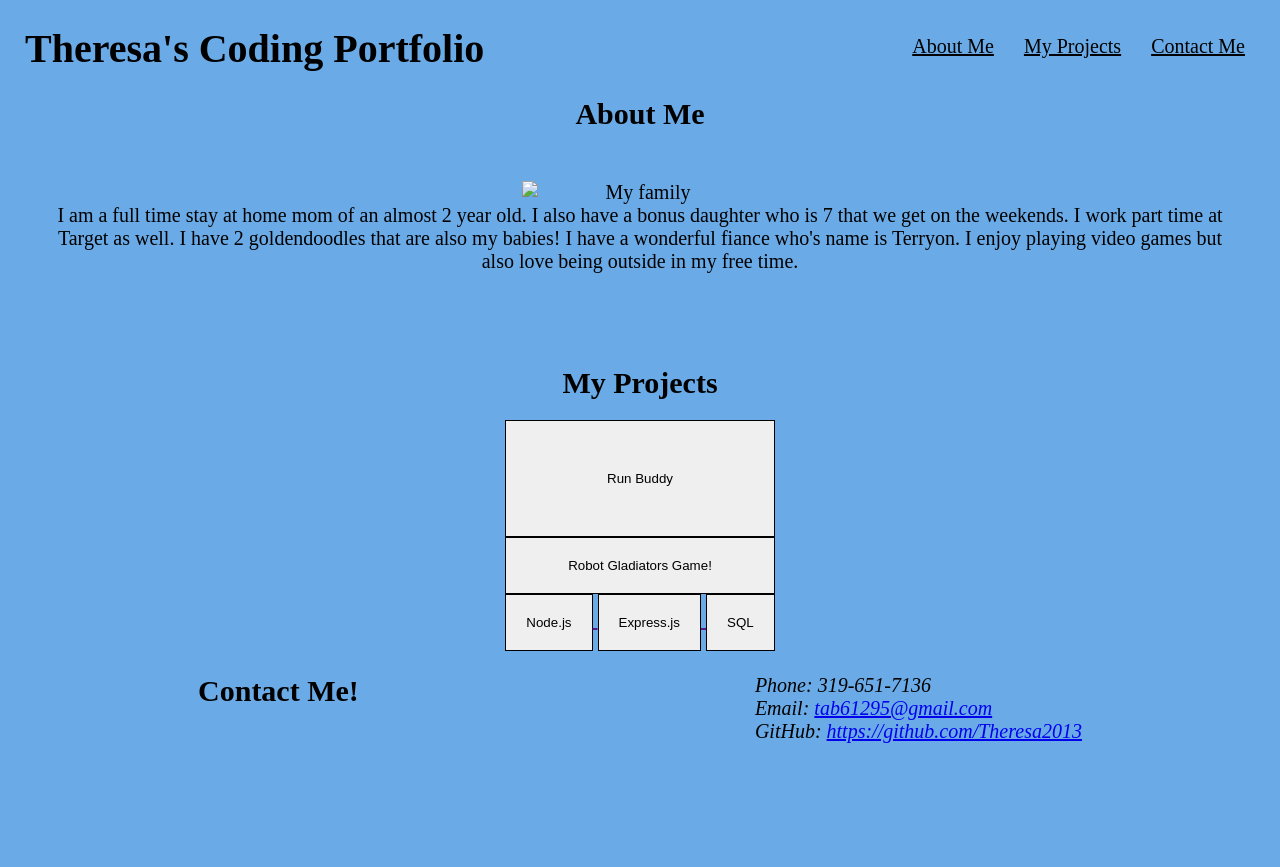
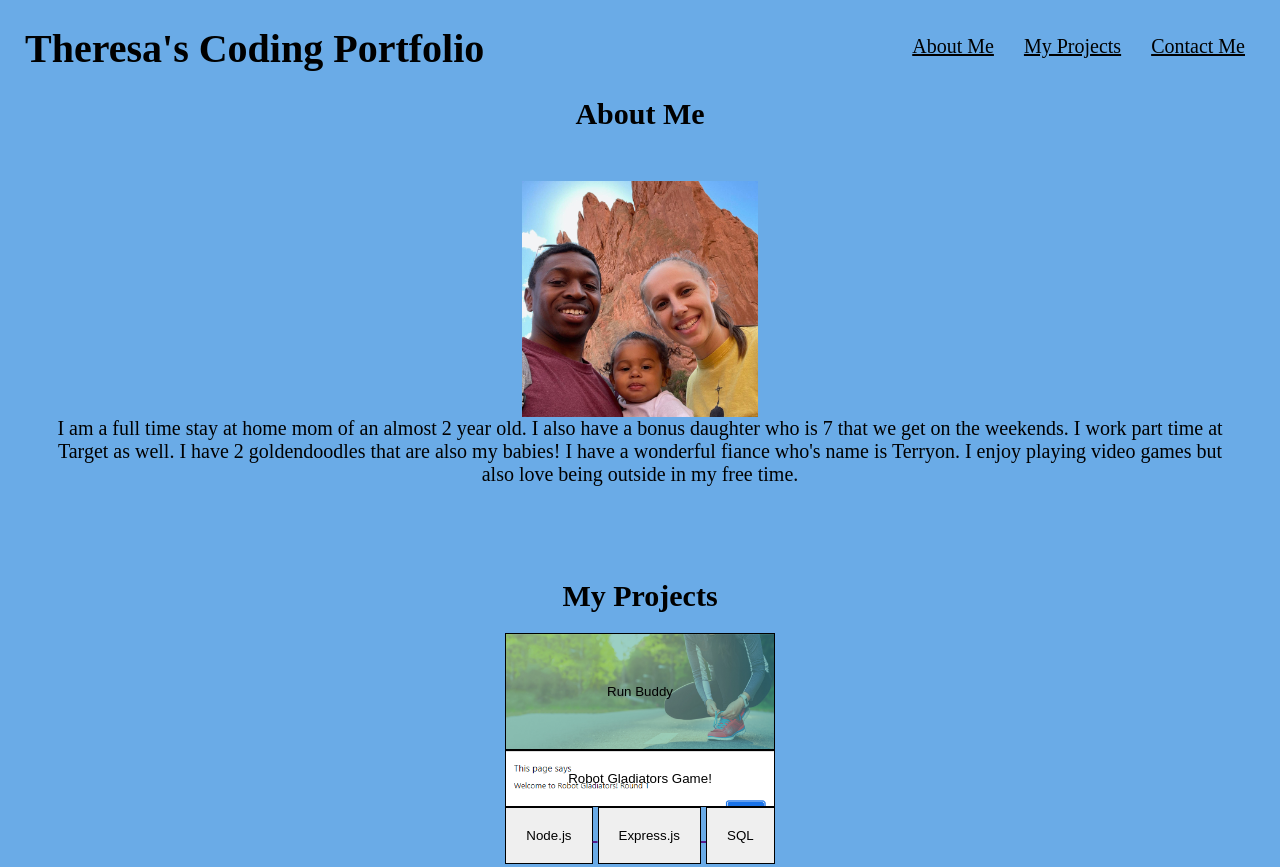
Before and after one commit to Theresa2013/theresa-portfolio, a plain HTML site: page index.html in a window 1280 px wide. Shown: the top 867 px of the page. Before the commit the page ends 800 px from the top, so only its background shows below. Drawn offline with Linux system fonts and the light colour scheme.

Commit message:
changed path file to images

```diff
--- a/assets/css/style.css
+++ b/assets/css/style.css
@@ -94,14 +94,14 @@ header nav ul li a:hover {
 
 .html {
     padding: 50px;
-    background-image: url(/assets/images/hero-bg.jpg);
+    background-image: url(/images/hero-bg.jpg);
     background-size: cover;
     width: 100%;
 }
 
 .java {
     padding: 20px;
-    background-image: url(/assets/images/java.jpg);
+    background-image: url(/images/java.jpg);
     background-size: cover;
     width: 100%;
 }
--- a/index.html
+++ b/index.html
@@ -39,7 +39,7 @@
         </div>
         <div>
             <p>
-                <img src="/assets/images/theresa.jpg" alt="My family">
+                <img src="/images/theresa.jpg" alt="My family">
                 I am a full time stay at home mom of an almost 2 year old. I also have a bonus daughter who is 7 that we
                 get on the weekends.
                 I work part time at Target as well. I have 2 goldendoodles that are also my babies! I have a wonderful
```
